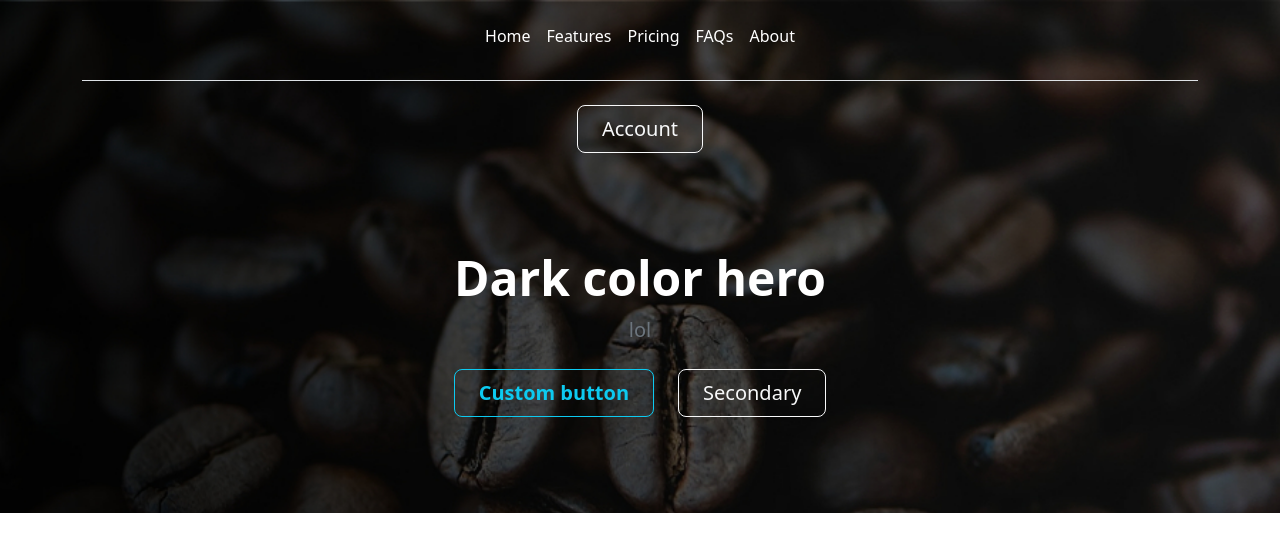
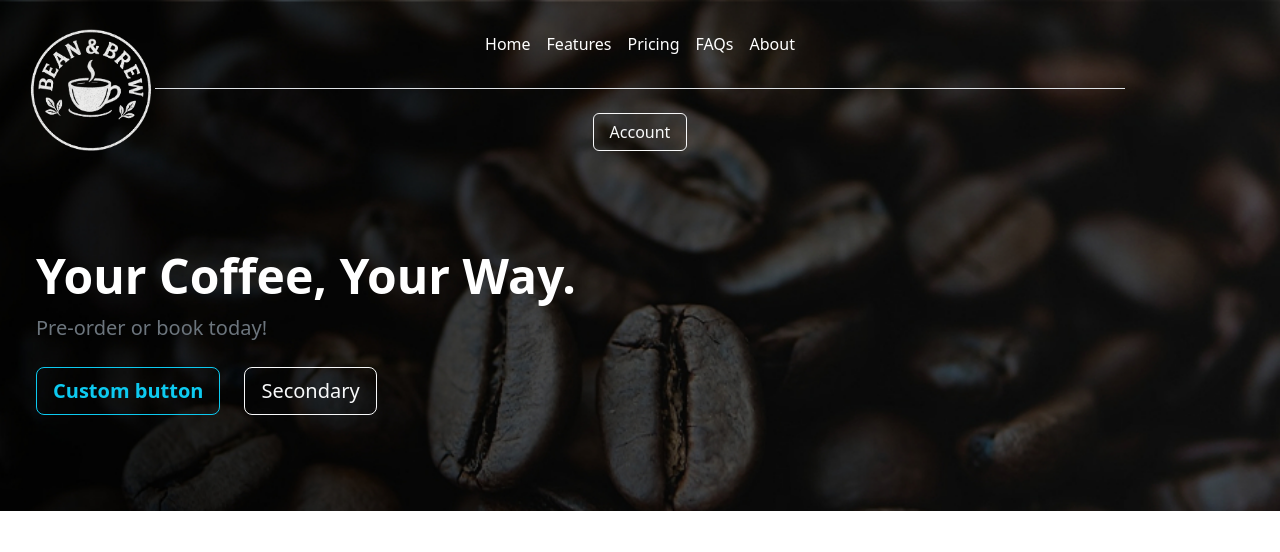
Before and after one commit to sealubong2006/Bean-and-Brew, a plain HTML site: page src/index.html in a window 1280 px wide. Drawn offline with nearby package versions, Linux system fonts and the light colour scheme.

Commit message:
Added logo and aligned hero left

```diff
--- a/src/index.html
+++ b/src/index.html
@@ -11,11 +11,16 @@
 
     <div class="container-fluid bg-image">
         <div class="container-fluid">
-            <div class="container">
-            <header class="border-bottom py-3 mb-4">
-                <button class="btn text-white d-md-none" type="button" data-bs-toggle="offcanvas" data-bs-target="#offcanvasNavbar" aria-controls="offcanvasNavbar" aria-label="Toggle navigation">
-                    ☰
-                </button>
+            <div class="shorter-container">
+                <div class="logo-container position-absolute top-0 start-0 p-3">
+                    <a href="/">
+                        <img src="../public/images/logo.png" class="logo" alt="Bean & Brew Logo" style="max-height: 150px;">
+                    </a>
+                </div>
+                <header class="border-bottom py-3 pt-4 mb-4 d-flex justify-content-end align-items-center">
+                    <button class="btn text-white d-md-none" type="button" data-bs-toggle="offcanvas" data-bs-target="#offcanvasNavbar" aria-controls="offcanvasNavbar" aria-label="Toggle navigation">
+                        ☰
+                    </button>
                 <div class="w-100 text-center d-none d-md-block">
                     <ul class="nav justify-content-center mb-2">
                         <li><a href="#" class="nav-link text-white px-2">Home</a></li>
@@ -28,10 +33,10 @@
 
             </header>
             <div class="text-secondary text-center">
-                <button type="button" class="btn btn-outline-light btn-lg px-4">Account</button>
+                <button type="button" class="btn btn-outline-light btn-md px-3">Account</button>
             </div>
                 <div class="col-md-3 text-end d-none d-md-block">
-                </div>
+            </div>
         </div>
     </div>
 
@@ -54,14 +59,14 @@
         </div>
     </div>
 
-    <div class="text-secondary px-4 py-5 text-center">
+    <div class="text-secondary px-4 py-5 text-start">
         <div class="py-5">
-            <h1 class="display-5 fw-bold text-white">Dark color hero</h1>
-            <div class="col-lg-6 mx-auto">
-                <p class="fs-5 mb-4">lol</p>
-                <div class="d-grid gap-2 d-sm-flex justify-content-sm-center">
-                    <button type="button" class="btn btn-outline-info btn-lg px-4 me-sm-3 fw-bold">Custom button</button>
-                    <button type="button" class="btn btn-outline-light btn-lg px-4">Secondary</button>
+            <h1 class="display-5 fw-bold text-white">Your Coffee, Your Way.</h1>
+            <div class="col-lg-6">
+                <p class="fs-5 mb-4">Pre-order or book today!</p>
+                <div class="d-grid gap-2 d-sm-flex justify-content-sm-start">
+                    <button type="button" class="btn btn-outline-info btn-lg px-3 me-sm-3 fw-bold">Custom button</button>
+                    <button type="button" class="btn btn-outline-light btn-lg px-3">Secondary</button>
                 </div>
             </div>
         </div>
--- a/src/styles.css
+++ b/src/styles.css
@@ -6,10 +6,14 @@
     justify-content: flex-end;
 }
 
-
-
 .bg-image {
     background-image: url("../public/images/Homepage-Background.jpg");
     background-repeat: no-repeat;
     background-size: cover;
 }
+
+.shorter-container {
+    max-width: 1000px;
+    margin: 0 auto;
+    padding: 0 15px;
+}
```
